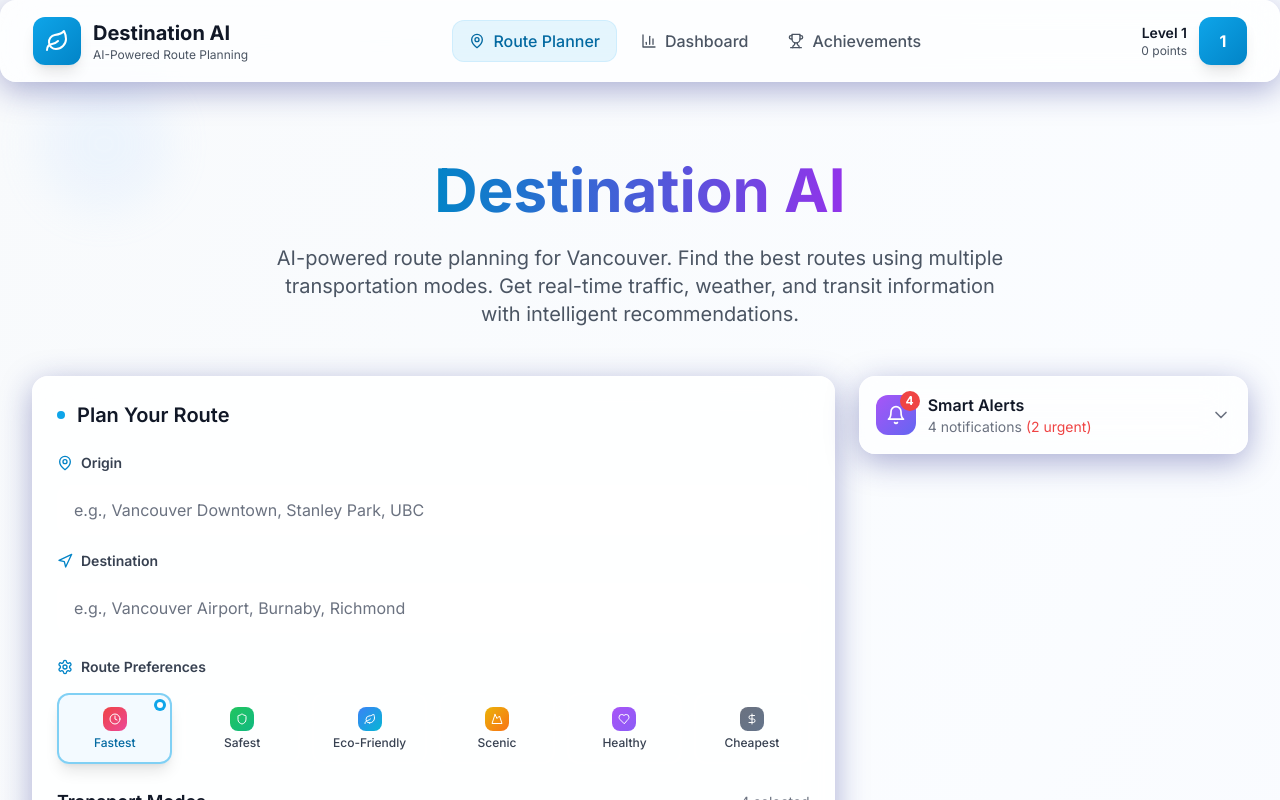
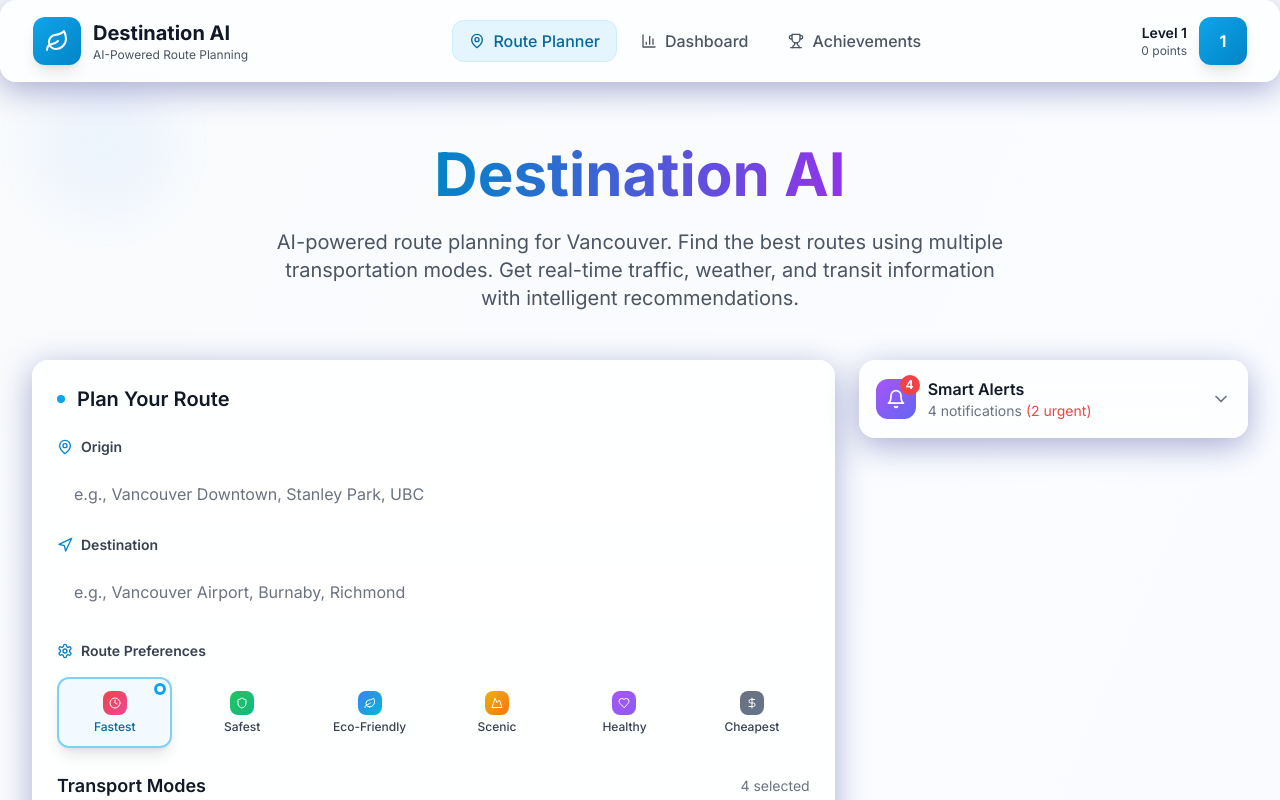
Before and after one commit to jjcyz/destination.ai, a React (Vite) app in the folder frontend/: page / in a window 1280 px wide. Shown: the top 800 px of the page. Built offline with nearby package versions, Linux system fonts and the light colour scheme.

Commit message:
Minor Fix: Padding

```diff
--- a/frontend/src/App.tsx
+++ b/frontend/src/App.tsx
@@ -32,7 +32,7 @@ function App() {
               initial={{ opacity: 0, y: 20 }}
               animate={{ opacity: 1, y: 0 }}
               transition={{ duration: 0.6, ease: "easeOut" }}
-              className="relative z-10 pt-35 sm:pt-40"
+              className="relative z-10 pt-32 sm:pt-36"
             >
               <Routes>
                 <Route path="/" element={<RoutePlanner />} />
```
